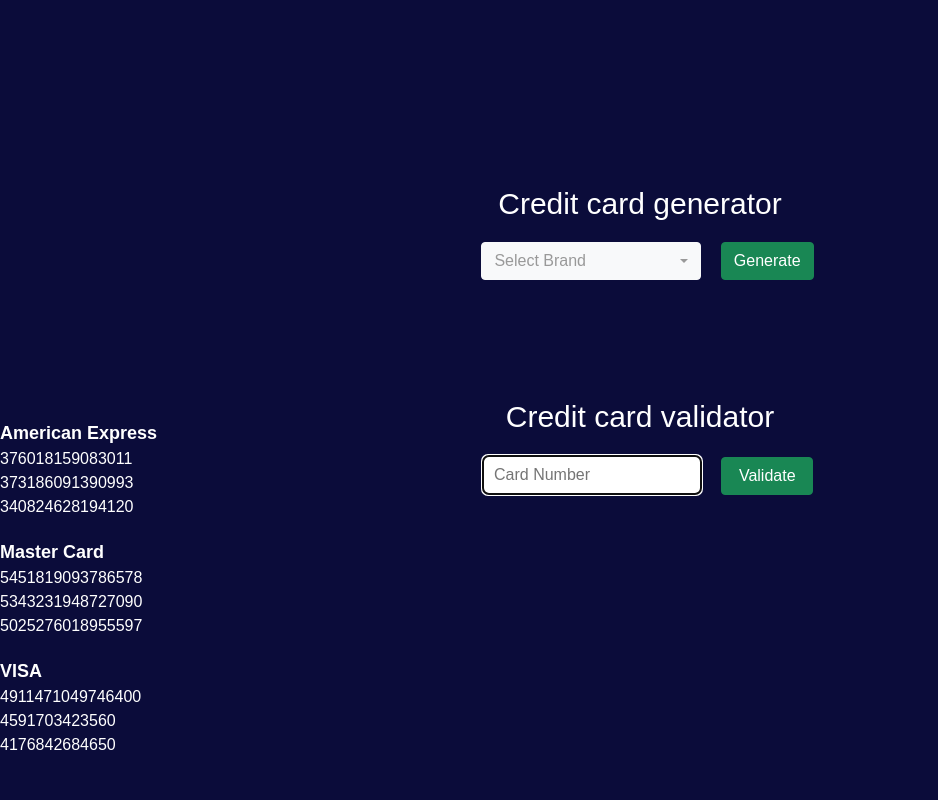
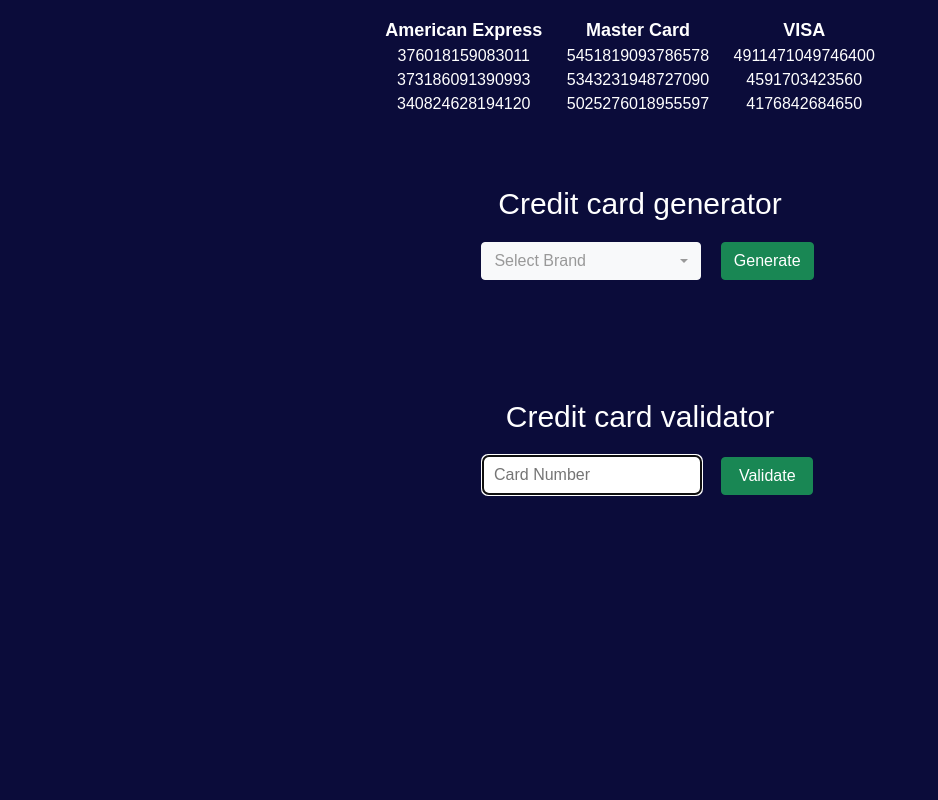
Before and after one commit to themm1/Credit-Number-Generator, a Flask app: page / in a window 1280 px wide. Shown: the whole page, without its empty margins (0-938 px from the left). Run offline with Flask 2, Linux system fonts and the light colour scheme; some libraries are stand-ins or nearby versions.

Commit message:
centered credit numbers

```diff
--- a/static/styles.css
+++ b/static/styles.css
@@ -42,9 +42,16 @@ h1 {
 }
 
 #numbers {
+    text-align: center;
     position: absolute;
-    top: 50%;
-    left: 0%;
+    top: 7%;
+    left: 50%;
+    transform: translate(-50%, -50%);
+}
+
+#brand_box {
+    display: inline-block;
+    margin-right: 20px;
 }
 
 #brand_title {
--- a/templates/index.html
+++ b/templates/index.html
@@ -12,10 +12,12 @@
     <body>
         <div id="numbers">
             {% for brand in brands_dict %}
-                <div id="brand_title">{{ brand }}</div>
-                {% for number in brands_dict[brand] %}
-                    <div>{{ number }}</div>
-                {% endfor %}
+                <div id="brand_box">
+                    <div id="brand_title">{{ brand }}</div>
+                    {% for number in brands_dict[brand] %}
+                        <div>{{ number }}</div>
+                    {% endfor %}
+                </div>
             {% endfor %}
         </div>
         <div id="main">
@@ -33,7 +35,7 @@
                     <input type="submit" value="Generate" class="btn btn-success" id="gen_button">
 
                 </form>
-                <div id="generatedNumber" class="output">number</div>
+                <div id="generatedNumber" class="output">f</div>
 
             </div>
 
@@ -46,7 +48,7 @@
                     <input type="submit" value=" Validate " class="btn btn-success" id="val_button">
 
                 </form>
-                <div id="validatedNumber" class="output">validity</div>
+                <div id="validatedNumber" class="output">e</div>
 
             </div>
         </div>
```
